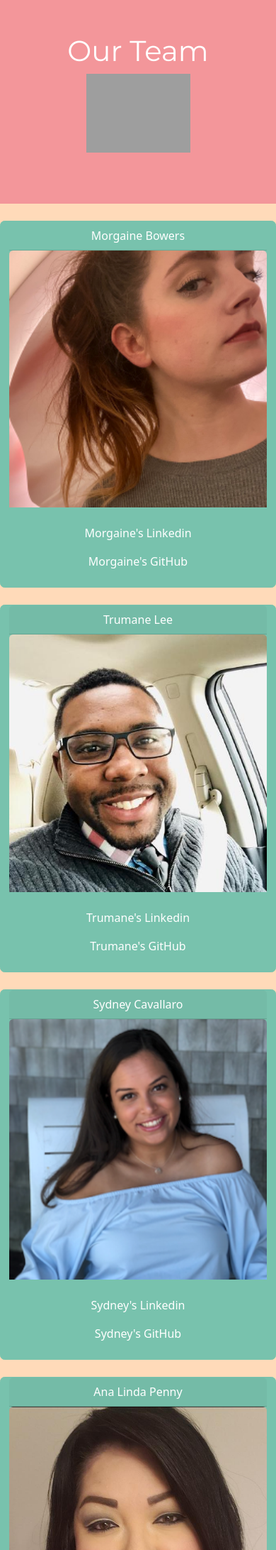
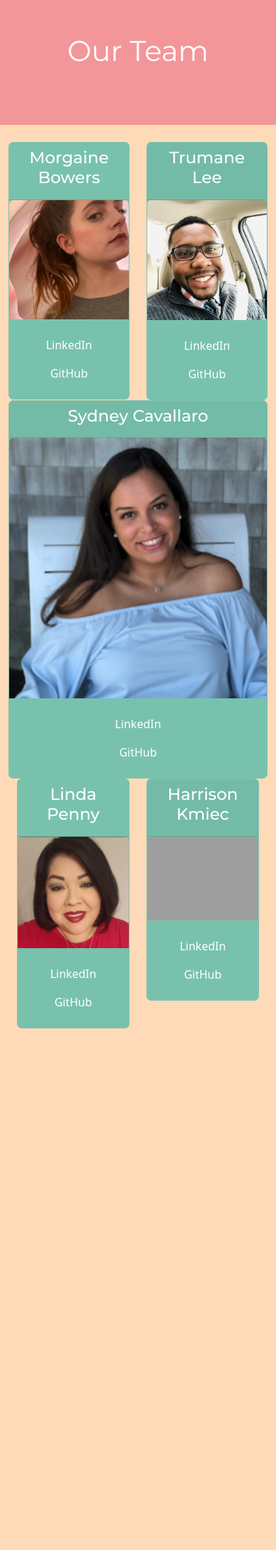
Before and after one commit to MorgaineB/Project2, a Flask app: template templates/about.html in a window 390 px wide. Shown: the part 56-2240 px from the top of the page at 71% size. After the commit the page ends 1505 px from the top, so only its background shows below. Run offline with Flask 2, Linux system fonts and the light colour scheme; the template is opened without the code that fills it, so the values that code supplies are empty; some libraries are stand-ins or nearby versions; grey boxes are pictures that could not be loaded.

Commit message:
Updated About

```diff
--- a/templates/about.html
+++ b/templates/about.html
@@ -9,8 +9,8 @@
   <!-- Bootstrap CDN -->
   <link href="https://cdn.jsdelivr.net/npm/bootstrap@5.0.1/dist/css/bootstrap.min.css" rel="stylesheet" integrity="sha384-+0n0xVW2eSR5OomGNYDnhzAbDsOXxcvSN1TPprVMTNDbiYZCxYbOOl7+AMvyTG2x" crossorigin="anonymous">
   <script src="https://cdn.jsdelivr.net/npm/bootstrap@5.0.1/dist/js/bootstrap.bundle.min.js" integrity="sha384-gtEjrD/SeCtmISkJkNUaaKMoLD0//ElJ19smozuHV6z3Iehds+3Ulb9Bn9Plx0x4" crossorigin="anonymous"></script>
-  <link rel="stylesheet" href="../static/CSS/bootstrap.css">
-  <link rel="stylesheet" href="../static/CSS/styless.css">
+  <link rel="stylesheet" href="../static/bootstrap.css">
+  <link rel="stylesheet" href="../static/styles.css">
   </head>
 
 <body>
@@ -46,65 +46,93 @@
     </div>
   </nav>
 
- <div class="col-md-12">
-  <div class="h-100 p-5 text-white bg-dark">
+  <div class="h-100 p-5 text-white bg-dark container-fluid">
     <h1 class="display-2 text-white text-center">Our Team</h1>
-      <img src="https://live.staticflickr.com/7110/7094703477_3c089ea88c_n.jpg" class="center" alt="">
+      <!--<img src="http://cdn.cnn.com/cnnnext/dam/assets/190705153928-millennium-force-rollercoaster-004.jpg" class="img-responsive center" alt="">-->
     <br>
     </div>
-  </div>
  <br>
   <div class="container">
     <div class="row">
-      <div class="card border-primary text-center mb-4 bg-primary" style="max-width: 25rem;">
-        <div class="card-header bg-primary text-white">Morgaine Bowers</div>
+      <div class="col">
+      <div class="card border-primary text-center bg-primary" style="max-width: 25rem;">
+        <div class="card-header bg-primary text-white">
+          <h3>Morgaine Bowers</h3></div>
         <img class="card-img-top" src="../static/images/MorgaineB.jpg">
         <div class="card-body">
-          <a class="nav-link text-center text-white" href="https://www.linkedin.com/" target="_blank">Morgaine's Linkedin</a>
-          <a class="nav-link text-center text-white" href="https://github.com/MorgaineB/" target="_blank">Morgaine's GitHub</a>
+          <a class="nav-link text-center text-white" href="https://www.linkedin.com/" target="_blank">LinkedIn</a>
+          <a class="nav-link text-center text-white" href="https://github.com/MorgaineB/" target="_blank">GitHub</a>
         </div>
       </div>
-      <div class="card border-primary text-center text-white mb-4 bg-primary" style="max-width: 25rem;">
-        <div class="card-header text-white">Trumane Lee</div>
+      </div>
+      <div class="col">
+      <div class="card border-primary text-center text-white col-mb-4 bg-primary" style="max-width: 25rem;">
+        <div class="card-header text-white">
+          <h3>Trumane Lee</h3></div>
         <img class="card-img-top" src="../static/images/TrumaneL.jpg">
         <div class="card-body">
-        <a class="nav-link text-center text-white" href="https://www.linkedin.com/in/trumane-lee/" target="_blank">Trumane's Linkedin</a>
-        <a class="nav-link text-center text-white" href="https://github.com/Trumane12311" target="_blank">Trumane's GitHub</a>
+        <a class="nav-link text-center text-white" href="https://www.linkedin.com/in/trumane-lee/" target="_blank">LinkedIn</a>
+        <a class="nav-link text-center text-white" href="https://github.com/Trumane12311" target="_blank">GitHub</a>
         </div>
       </div>
-      <div class="card border-primary text-center mb-4 bg-primary" style="max-width: 25rem;">
-        <div class="card-header text-white">Sydney Cavallaro</div>
+      </div>
+      <div class="col">
+      <div class="card border-primary text-center bg-primary" style="max-width: 25rem;">
+        <div class="card-header text-white">
+          <h3>Sydney Cavallaro</h3></div>
         <img class="card-img-top" src="../static/images/SydneyC.jpg">
         <div class="card-body">
-          <a class="nav-link text-center text-white" href="https://www.linkedin.com/" target="_blank">Sydney's Linkedin</a>
-          <a class="nav-link text-center text-white" href="https://github.com/syd-cavs" target="_blank">Sydney's GitHub</a>
+          <a class="nav-link text-center text-white" href="https://www.linkedin.com/" target="_blank">LinkedIn</a>
+          <a class="nav-link text-center text-white" href="https://github.com/syd-cavs" target="_blank">GitHub</a>
         </div>
       </div>
     </div>
   </div>
-  <div class="container">
+
+      <div class="container">
     <div class="row">
-      <div class="card border-primary text-center col-md-6 bg-primary" style="width: 25rem;">
-        <div class="card-header text-white">Ana Linda Penny</div>
-        <img class="card-img-top" src="../static/images/AnaLindaP.jpg">
+      <div class="col">
+      <div class="card border-primary text-center bg-primary" style="max-width: 25rem;">
+        <div class="card-header bg-primary text-white">
+          <h3>Linda Penny</h3></div>
+          <img class="card-img-top" src="../static/images/AnaLindaP.jpg">
         <div class="card-body">
-          <a class="nav-link text-center text-white" href="https://www.linkedin.com/in/linda-penny/" target="_blank">Ana Linda's Linkedin</a>
-          <a class="nav-link text-center text-white" href="https://github.com/AnaLindaPenny" target="_blank">Ana Linda's GitHub</a>
+          <a class="nav-link text-center text-white" href="https://www.linkedin.com/" target="_blank">LinkedIn</a>
+          <a class="nav-link text-center text-white" href="https://github.com/MorgaineB/" target="_blank">GitHub</a>
         </div>
       </div>
-      <br>
-      <div class="card border-primary text-center col-md-6 bg-primary" style="width: 25rem;">
-        <div class="card-header text-white">Harrison Kmiec</div>
-        <img src="../static/images/HarrisonK.jpg" class="card-img-top" alt="Image of Harrison Kmiec">
+      </div>
+      <div class="col">
+      <div class="card border-primary text-center text-white col-mb-4 bg-primary" style="max-width: 25rem;">
+        <div class="card-header text-white">
+          <h3>Harrison Kmiec</h3></div>
+          <img class="card-img-top" src="../static/images/HarrisonK.jpg" alt="Image of Harrison Kmiec">
         <div class="card-body">
-        <a class="nav-link text-center text-white" href="https://www.linkedin.com/" target="_blank">Harrison's Linkedin</a>
-        <a class="nav-link text-center text-white" href="https://github.com/hkmiec" target="_blank">Harrison's GitHub</a>
+        <a class="nav-link text-center text-white" href="https://www.linkedin.com/in/trumane-lee/" target="_blank">LinkedIn</a>
+        <a class="nav-link text-center text-white" href="https://github.com/Trumane12311" target="_blank">GitHub</a>
+        </div>
+      </div>
+      </div>
+      <div class="col" style="visibility:hidden">
+      <div class="card border-primary text-center bg-primary" style="max-width: 25rem;">
+        <div class="card-header text-white">
+          <h3>Sydney Cavallaro</h3></div>
+        <img class="card-img-top" src="../static/images/HarrisonK.jpg" style="image-rendering: 398px 398px;">
+        <div class="card-body">
+          <a class="nav-link text-center text-white" href="https://www.linkedin.com/" target="_blank">LinkedIn</a>
+          <a class="nav-link text-center text-white" href="https://github.com/syd-cavs" target="_blank">GitHub</a>
+        </div>
       </div>
     </div>
-    </div>
-    </div>
+  </div>
+  </div>
+
+  </div>
+  <br>
   <script src="/static/styles.css"></script>
 
 </body>
 
+<footer></footer>
+
 </html>
```
Also changed, not shown: 2 other files.
